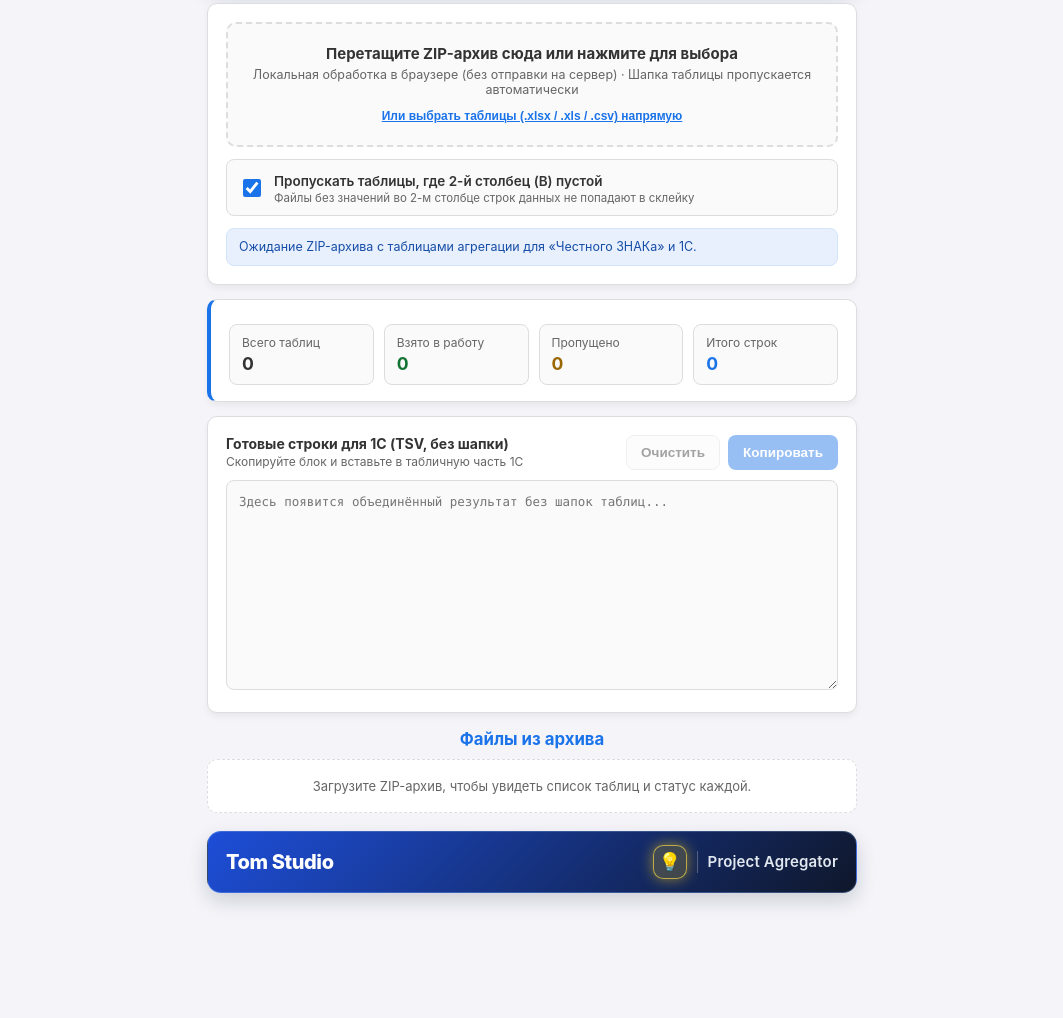
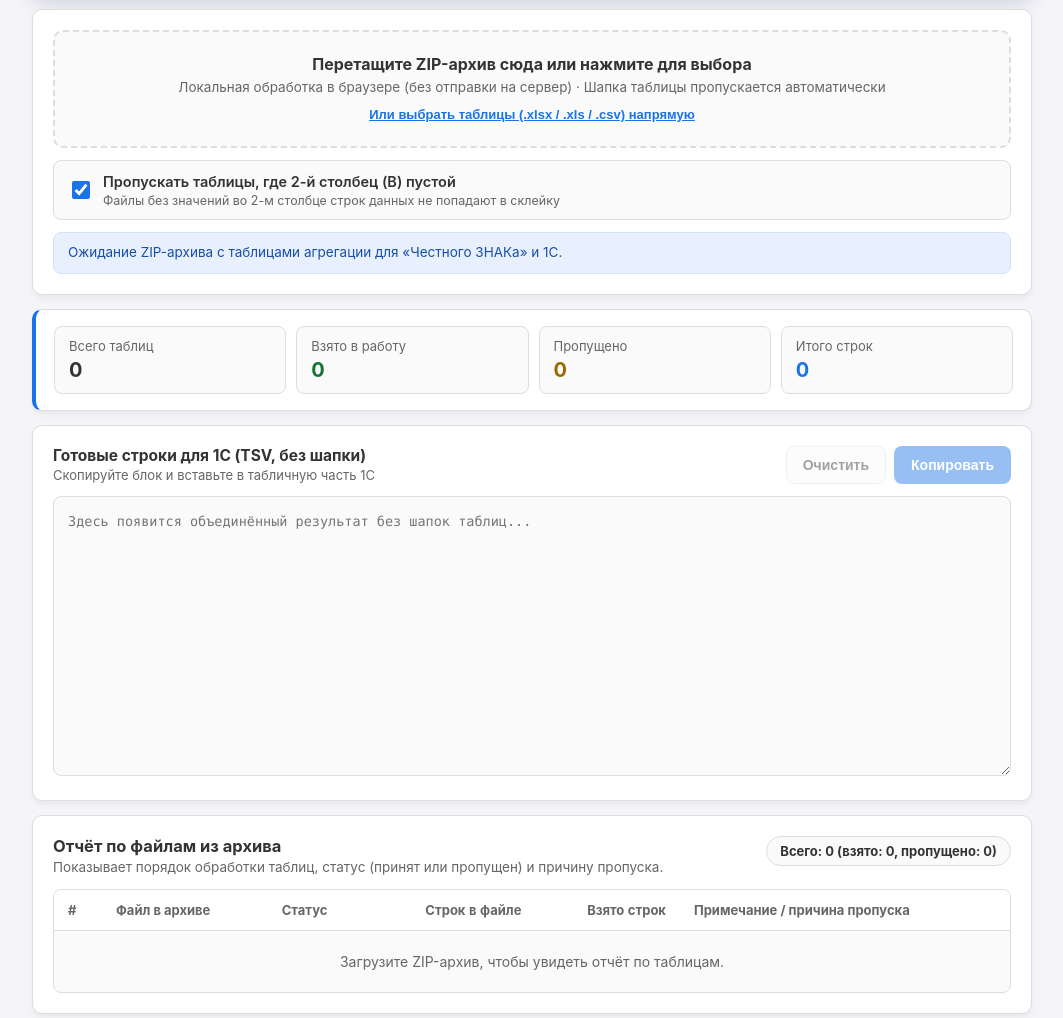
Before and after one commit to ImFromDno/SvetMarket, a plain HTML site: page agrerator/index.html in a window 1280 px wide. Shown: the part 69-1087 px from the top of the page, without its empty margins (108-1171 px from the left). Before the commit the page ends 1001 px from the top, so only its background shows below. Drawn offline with nearby package versions, Linux system fonts and the light colour scheme.

Commit message:
Update index.html

```diff
--- a/agrerator/index.html
+++ b/agrerator/index.html
@@ -93,9 +93,10 @@
     }
 
     body {
-      margin: 8px auto 24px;
-      padding: 0 15px 15px;
-      max-width: 680px;
+      margin: 14px auto 32px;
+      padding: 0 20px 20px;
+      max-width: 1040px;
+      font-size: 15px;
       font-family: -apple-system, BlinkMacSystemFont, "Segoe UI", Roboto, sans-serif;
       background: var(--bg);
       color: var(--text);
@@ -185,16 +186,9 @@
       box-shadow: none;
     }
 
-    h3 {
-      margin: 16px 0 10px;
-      text-align: center;
-      color: var(--accent);
-      font-size: 1.05rem;
-    }
-
     .card {
       background: var(--card);
-      padding: 18px;
+      padding: 20px;
       border-radius: 10px;
       margin-bottom: 14px;
       box-shadow: var(--shadow);
@@ -204,7 +198,7 @@
     .dropzone {
       border: 2px dashed var(--border);
       border-radius: 10px;
-      padding: 20px 16px;
+      padding: 22px 18px;
       text-align: center;
       background: var(--card-2);
       cursor: pointer;
@@ -220,14 +214,14 @@
     }
 
     .dropzone-title {
-      font-size: 15px;
+      font-size: 16px;
       font-weight: 700;
       color: var(--text);
     }
 
     .dropzone-sub {
-      margin-top: 4px;
-      font-size: 12.5px;
+      margin-top: 5px;
+      font-size: 13.5px;
       color: var(--muted);
     }
 
@@ -237,7 +231,7 @@
       flex-wrap: wrap;
       justify-content: center;
       gap: 8px;
-      font-size: 12px;
+      font-size: 13px;
     }
 
     .link-btn {
@@ -246,7 +240,7 @@
       border: none;
       padding: 2px 4px;
       color: var(--accent);
-      font-size: 12px;
+      font-size: 13px;
       font-weight: 600;
       text-decoration: underline;
       cursor: pointer;
@@ -258,7 +252,7 @@
 
     .checkbox-row {
       margin-top: 12px;
-      padding: 10px 12px;
+      padding: 11px 14px;
       border-radius: 8px;
       background: var(--card-2);
       border: 1px solid var(--border);
@@ -278,25 +272,25 @@
     }
 
     .checkbox-text {
-      font-size: 13.5px;
+      font-size: 14.5px;
       font-weight: 600;
       color: var(--text);
     }
 
     .checkbox-sub {
       display: block;
-      font-size: 11.5px;
+      font-size: 12.5px;
       font-weight: 400;
       color: var(--muted);
-      margin-top: 1px;
+      margin-top: 2px;
     }
 
     .status-banner {
       margin-top: 12px;
-      padding: 9px 12px;
+      padding: 10px 14px;
       border-radius: 8px;
-      font-size: 12.5px;
-      line-height: 1.4;
+      font-size: 13.5px;
+      line-height: 1.45;
       border: 1px solid var(--info-border);
       background: var(--info-bg);
       color: var(--info-text);
@@ -330,24 +324,23 @@
       display: grid;
       grid-template-columns: repeat(4, minmax(0, 1fr));
       gap: 10px;
-      margin-top: 8px;
     }
 
     .stat-box {
       background: var(--card-2);
       border: 1px solid var(--border);
       border-radius: 8px;
-      padding: 10px 12px;
+      padding: 11px 14px;
     }
 
     .stat-label {
-      font-size: 12px;
+      font-size: 13px;
       color: var(--muted);
     }
 
     .stat-value {
-      margin-top: 3px;
-      font-size: 1.1rem;
+      margin-top: 4px;
+      font-size: 1.25rem;
       font-weight: 700;
       color: var(--text);
     }
@@ -370,17 +363,17 @@
       justify-content: space-between;
       flex-wrap: wrap;
       gap: 10px;
-      margin-bottom: 10px;
+      margin-bottom: 12px;
     }
 
     .result-title {
-      font-size: 14px;
+      font-size: 15.5px;
       font-weight: 700;
       color: var(--text);
     }
 
     .result-sub {
-      font-size: 12px;
+      font-size: 13px;
       color: var(--muted);
       margin-top: 2px;
     }
@@ -395,8 +388,8 @@
       appearance: none;
       border: 1px solid transparent;
       border-radius: 8px;
-      padding: 9px 14px;
-      font-size: 13.5px;
+      padding: 10px 16px;
+      font-size: 14px;
       font-weight: 700;
       cursor: pointer;
       transition: background-color 0.15s ease, border-color 0.15s ease, transform 0.12s ease, opacity 0.15s ease;
@@ -437,15 +430,15 @@
 
     textarea.output-area {
       width: 100%;
-      min-height: 210px;
-      padding: 12px;
+      min-height: 280px;
+      padding: 14px;
       border: 1px solid var(--border);
       border-radius: 8px;
       background: var(--card-2);
       color: var(--text);
       font-family: ui-monospace, SFMono-Regular, Menlo, Monaco, Consolas, "Liberation Mono", monospace;
-      font-size: 12.5px;
-      line-height: 1.45;
+      font-size: 13.5px;
+      line-height: 1.5;
       resize: vertical;
       outline: none;
     }
@@ -454,47 +447,106 @@
       border-color: var(--accent);
     }
 
-    .file-list {
-      display: grid;
-      gap: 8px;
+    .report-head {
+      display: flex;
+      align-items: flex-start;
+      justify-content: space-between;
+      flex-wrap: wrap;
+      gap: 10px;
+      margin-bottom: 14px;
     }
 
-    .file-item {
-      background: var(--card);
-      border: 1px solid var(--border);
-      border-radius: 10px;
-      padding: 11px 14px;
-      box-shadow: var(--shadow);
-      display: flex;
-      align-items: center;
-      justify-content: space-between;
-      gap: 10px;
+    .report-title {
+      font-size: 16.5px;
+      font-weight: 700;
+      color: var(--text);
     }
 
-    .file-meta {
-      min-width: 0;
+    .report-sub {
+      margin-top: 3px;
+      font-size: 13.5px;
+      color: var(--muted);
     }
 
-    .file-name {
-      font-size: 13.5px;
+    .report-pill {
+      padding: 6px 13px;
+      border-radius: 999px;
+      font-size: 13px;
       font-weight: 700;
+      background: var(--card-2);
+      color: var(--text);
+      border: 1px solid var(--border);
+      white-space: nowrap;
+    }
+
+    .table-wrap {
+      width: 100%;
+      overflow-x: auto;
+      border: 1px solid var(--border);
+      border-radius: 8px;
+      background: var(--card-2);
+    }
+
+    table.report-table {
+      width: 100%;
+      border-collapse: collapse;
+      font-size: 14px;
+      text-align: left;
+    }
+
+    table.report-table th,
+    table.report-table td {
+      padding: 12px 14px;
+      border-bottom: 1px solid var(--border);
+      vertical-align: middle;
+    }
+
+    table.report-table th {
+      background: var(--card);
+      font-size: 13px;
+      font-weight: 700;
+      color: var(--muted);
+      white-space: nowrap;
+    }
+
+    table.report-table tbody tr:last-child td {
+      border-bottom: none;
+    }
+
+    table.report-table tbody tr:hover {
+      background: rgba(59, 130, 246, 0.05);
+    }
+
+    .col-num {
+      width: 48px;
+      color: var(--muted);
+      font-variant-numeric: tabular-nums;
+    }
+
+    .col-file {
+      font-weight: 600;
       color: var(--text);
       word-break: break-word;
     }
 
-    .file-desc {
-      margin-top: 2px;
-      font-size: 12px;
+    .col-right {
+      text-align: right;
+      white-space: nowrap;
+      font-variant-numeric: tabular-nums;
+    }
+
+    .col-note {
       color: var(--muted);
+      font-size: 13.5px;
     }
 
     .badge {
-      padding: 4px 9px;
+      display: inline-block;
+      padding: 4px 10px;
       border-radius: 999px;
-      font-size: 12px;
+      font-size: 12.5px;
       font-weight: 700;
       white-space: nowrap;
-      flex-shrink: 0;
     }
 
     .badge-ok {
@@ -509,14 +561,11 @@
       border: 1px solid var(--warn-border);
     }
 
-    .empty-state {
-      background: var(--card);
-      border: 1px dashed var(--border);
-      border-radius: 10px;
-      padding: 18px;
-      text-align: center;
-      font-size: 13px;
+    .empty-cell {
+      text-align: center !important;
+      padding: 22px 14px !important;
       color: var(--muted);
+      font-size: 14px;
     }
 
     .page-footer {
@@ -530,6 +579,10 @@
     }
 
     @media (max-width: 440px) {
+      body {
+        padding: 0 12px 16px;
+      }
+
       .ts-bar {
         padding: 11px 15px;
         gap: 8px;
@@ -631,10 +684,35 @@
     ></textarea>
   </section>
 
-  <h3>Файлы из архива</h3>
-  <div class="file-list" id="fileListBox">
-    <div class="empty-state">Загрузите ZIP-архив, чтобы увидеть список таблиц и статус каждой.</div>
-  </div>
+  <section class="card" aria-label="Отчёт по файлам из архива">
+    <div class="report-head">
+      <div>
+        <div class="report-title">Отчёт по файлам из архива</div>
+        <div class="report-sub">Показывает порядок обработки таблиц, статус (принят или пропущен) и причину пропуска.</div>
+      </div>
+      <span class="report-pill" id="reportSummaryPill">Всего: 0 (взято: 0, пропущено: 0)</span>
+    </div>
+
+    <div class="table-wrap">
+      <table class="report-table">
+        <thead>
+          <tr>
+            <th class="col-num">#</th>
+            <th>Файл в архиве</th>
+            <th>Статус</th>
+            <th class="col-right">Строк в файле</th>
+            <th class="col-right">Взято строк</th>
+            <th>Примечание / причина пропуска</th>
+          </tr>
+        </thead>
+        <tbody id="fileReportBody">
+          <tr>
+            <td colspan="6" class="empty-cell">Загрузите ZIP-архив, чтобы увидеть отчёт по таблицам.</td>
+          </tr>
+        </tbody>
+      </table>
+    </div>
+  </section>
 
   <footer class="page-footer">
     <div class="ts-bar" aria-label="Tom Studio — Project Agregator">
@@ -667,10 +745,10 @@
       const clearBtnEl = document.getElementById("clearBtn");
       const copyBtnEl = document.getElementById("copyBtn");
       const outputAreaEl = document.getElementById("outputArea");
-      const fileListBoxEl = document.getElementById("fileListBox");
+      const reportSummaryPillEl = document.getElementById("reportSummaryPill");
+      const fileReportBodyEl = document.getElementById("fileReportBody");
       const bulbToggleEl = document.getElementById("bulbToggle");
 
-      // Храним распарсенные таблицы в памяти, чтобы мгновенно пересчитывать при смене чекбокса
       let parsedTablesCache = [];
       let copyFeedbackTimer = null;
 
@@ -739,7 +817,6 @@
 
       function normalizeCell(val) {
         if (val === null || val === undefined) return "";
-        // Убираем переносы строк и табуляции внутри ячеек, чтобы не ломать TSV-строку для 1С
         return String(val).replace(/[\r\n\t]+/g, " ").trim();
       }
 
@@ -770,6 +847,7 @@
             name,
             status: "skipped",
             reason: "В файле нет листов",
+            totalNonEmptyRows: 0,
             dataRows: [],
           };
         }
@@ -781,24 +859,20 @@
           defval: "",
         });
 
-        // Отсекаем первую строку (шапку таблицы)
-        const rowsAfterHeader = Array.isArray(rawRows) && rawRows.length > 1 ? rawRows.slice(1) : [];
-
-        // Оставляем только непустые строки данных
-        const nonEmptyDataRows = rowsAfterHeader
-          .filter((row) => !isRowEmpty(row))
-          .map(trimTrailingEmptyCells);
+        const nonEmptyRows = Array.isArray(rawRows) ? rawRows.filter((row) => !isRowEmpty(row)) : [];
+        const rowsAfterHeader = nonEmptyRows.length > 1 ? nonEmptyRows.slice(1) : [];
+        const nonEmptyDataRows = rowsAfterHeader.map(trimTrailingEmptyCells);
 
         if (nonEmptyDataRows.length === 0) {
           return {
             name,
             status: "skipped",
             reason: "Нет строк данных после шапки",
+            totalNonEmptyRows: nonEmptyRows.length,
             dataRows: [],
           };
         }
 
-        // Проверяем, есть ли значения во 2-м столбце (индекс 1) среди строк данных
         const hasCol2Values = nonEmptyDataRows.some(
           (row) => Array.isArray(row) && row.length > 1 && normalizeCell(row[1]) !== ""
         );
@@ -808,6 +882,7 @@
           status: "parsed",
           reason: "",
           hasCol2Values,
+          totalNonEmptyRows: nonEmptyRows.length,
           dataRows: nonEmptyDataRows,
         };
       }
@@ -828,8 +903,9 @@
             reportItems.push({
               name: item.name,
               included: false,
-              rowsCount: 0,
-              detail: item.reason || "Пропущен",
+              fileRowsCount: item.totalNonEmptyRows || 0,
+              takenRowsCount: 0,
+              note: item.reason || "Пропущен",
             });
             continue;
           }
@@ -839,8 +915,9 @@
             reportItems.push({
               name: item.name,
               included: false,
-              rowsCount: item.dataRows.length,
-              detail: "2-й столбец пустой — не нужно агрегировать",
+              fileRowsCount: item.totalNonEmptyRows || item.dataRows.length + 1,
+              takenRowsCount: 0,
+              note: "Пустой 2-й столбик (столбец В) — файл не требует агрегации",
             });
             continue;
           }
@@ -853,8 +930,9 @@
           reportItems.push({
             name: item.name,
             included: true,
-            rowsCount: item.dataRows.length,
-            detail: `Взято строк: ${item.dataRows.length}`,
+            fileRowsCount: item.totalNonEmptyRows || item.dataRows.length + 1,
+            takenRowsCount: item.dataRows.length,
+            note: "Принят (шапка пропущена, взяты строки данных)",
           });
         }
 
@@ -866,6 +944,8 @@
         statSkippedFilesEl.textContent = String(skippedCount);
         statTotalRowsEl.textContent = String(mergedLines.length);
 
+        reportSummaryPillEl.textContent = `Всего: ${parsedTablesCache.length} (взято: ${includedCount}, пропущено: ${skippedCount})`;
+
         const hasResult = outputText.length > 0;
         copyBtnEl.disabled = !hasResult;
         clearBtnEl.disabled = parsedTablesCache.length === 0;
@@ -874,28 +954,29 @@
           ? `Строк для вставки: ${mergedLines.length} · Таблиц: ${includedCount}`
           : "Скопируйте блок и вставьте в табличную часть 1С";
 
-        renderFileList(reportItems);
+        renderFileReport(reportItems);
       }
 
-      function renderFileList(items) {
+      function renderFileReport(items) {
         if (!items || items.length === 0) {
-          fileListBoxEl.innerHTML =
-            '<div class="empty-state">Загрузите ZIP-архив, чтобы увидеть список таблиц и статус каждой.</div>';
+          fileReportBodyEl.innerHTML =
+            '<tr><td colspan="6" class="empty-cell">Загрузите ZIP-архив, чтобы увидеть отчёт по таблицам.</td></tr>';
           return;
         }
 
-        fileListBoxEl.innerHTML = items
-          .map((item) => {
+        fileReportBodyEl.innerHTML = items
+          .map((item, idx) => {
             const badgeClass = item.included ? "badge badge-ok" : "badge badge-skip";
-            const badgeText = item.included ? "В работе" : "Пропущен";
+            const badgeText = item.included ? "Принят" : "Пропущен";
             return `
-              <div class="file-item">
-                <div class="file-meta">
-                  <div class="file-name">${escapeHtml(item.name)}</div>
-                  <div class="file-desc">${escapeHtml(item.detail)}</div>
-                </div>
-                <span class="${badgeClass}">${badgeText}</span>
-              </div>
+              <tr>
+                <td class="col-num">${idx + 1}</td>
+                <td class="col-file">${escapeHtml(item.name)}</td>
+                <td><span class="${badgeClass}">${badgeText}</span></td>
+                <td class="col-right">${item.fileRowsCount}</td>
+                <td class="col-right"><strong>${item.takenRowsCount}</strong></td>
+                <td class="col-note">${escapeHtml(item.note)}</td>
+              </tr>
             `;
           })
           .join("");
@@ -935,6 +1016,7 @@
                 name: entryName,
                 status: "skipped",
                 reason: `Ошибка чтения: ${err && err.message ? err.message : "повреждённый файл"}`,
+                totalNonEmptyRows: 0,
                 dataRows: [],
               });
             }
@@ -974,6 +1056,7 @@
               name: f.name,
               status: "skipped",
               reason: `Ошибка чтения: ${err && err.message ? err.message : "ошибка"}`,
+              totalNonEmptyRows: 0,
               dataRows: [],
             });
           }
```
